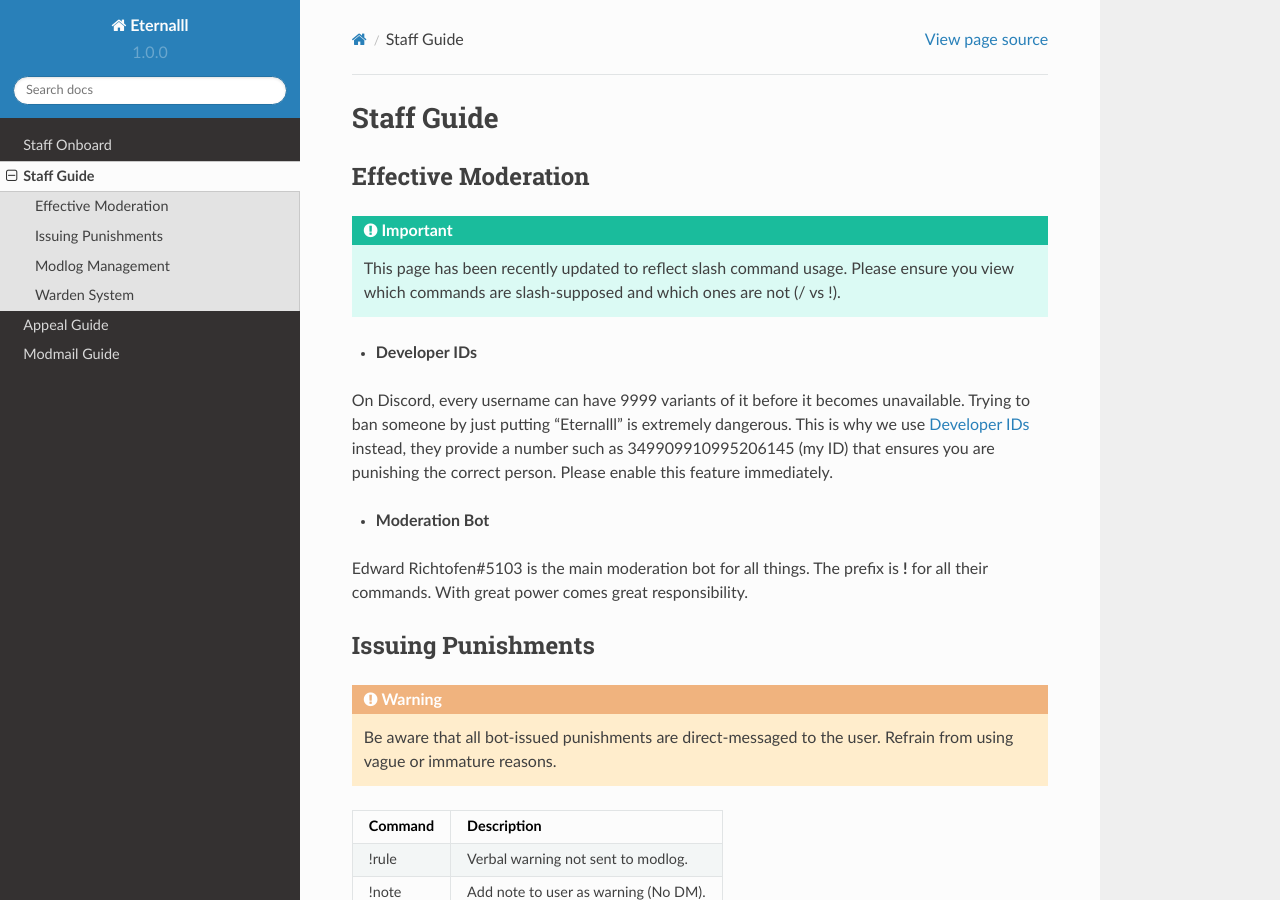
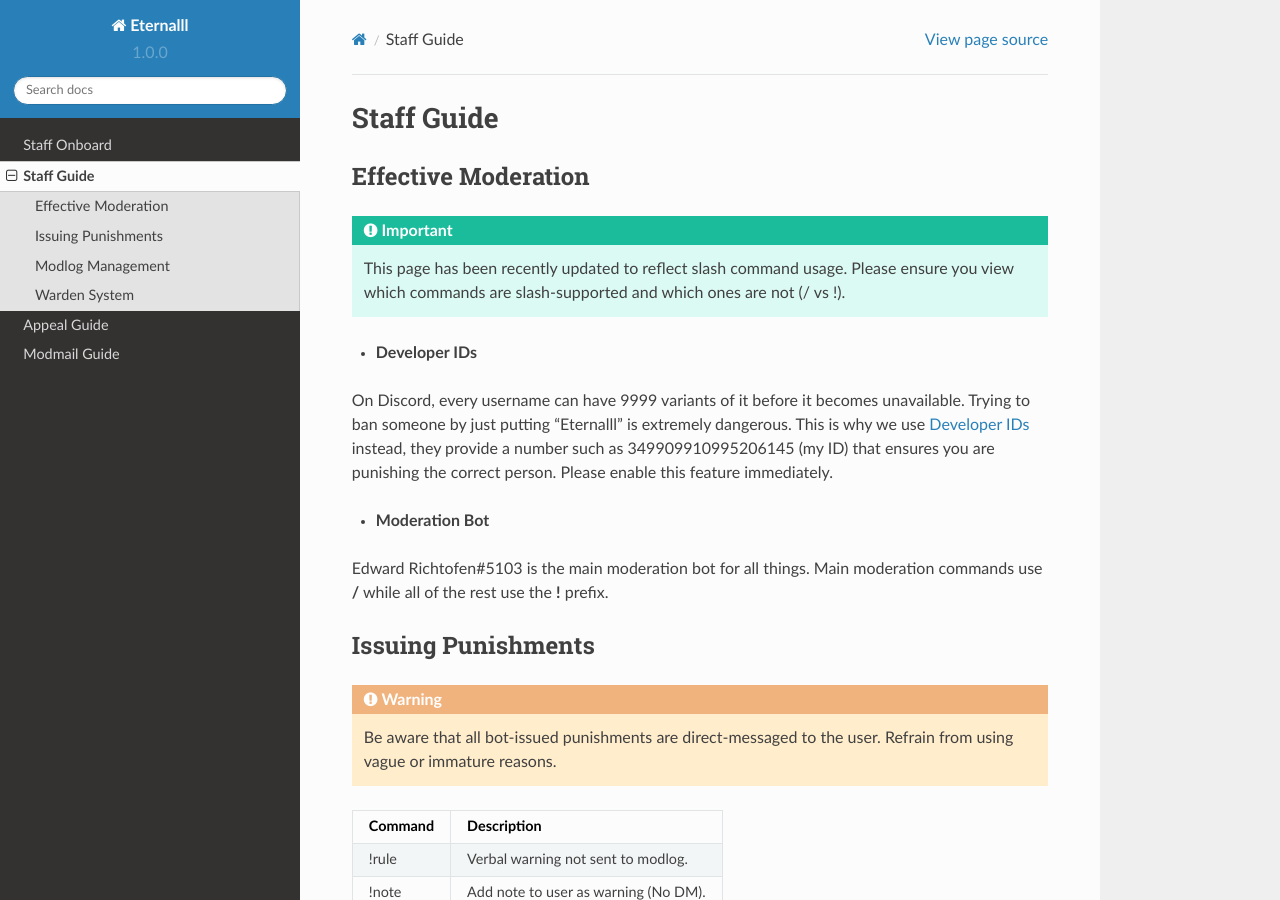
Before and after one commit to EternalllZM/rtd-codz-staff, a Sphinx documentation site: the page built from docs/source/guide.rst, in a window 1280 px wide and 900 px high. Built offline with Sphinx 7.4.7 and the Read the Docs theme 2.0.0, drawn with Linux system fonts in a browser that asks for light colours.

Commit message:
Update guide.rst

```diff
--- a/docs/source/guide.rst
+++ b/docs/source/guide.rst
@@ -6,7 +6,7 @@ Effective Moderation
 ------------
 
 .. important::
-    :ref:`This page has been recently updated to reflect slash command usage. Please ensure you view which commands are slash-supposed and which ones are not (/ vs !).`
+    :ref:`This page has been recently updated to reflect slash command usage. Please ensure you view which commands are slash-supported and which ones are not (/ vs !).`
 
 - **Developer IDs**
 
@@ -18,11 +18,9 @@ Please enable this feature immediately.
 .. _`Developer IDs`: https://support.discord.com/hc/en-us/articles/206346498-Where-can-I-find-my-User-Server-Message-ID
 
 
-
 - **Moderation Bot**
 
-Edward Richtofen#5103 is the main moderation bot for all things.
-The prefix is **!** for all their commands. With great power comes great responsibility.
+Edward Richtofen#5103 is the main moderation bot for all things. Main moderation commands use **/** while all of the rest use the **!** prefix.
 
 Issuing Punishments
 ------------
```
